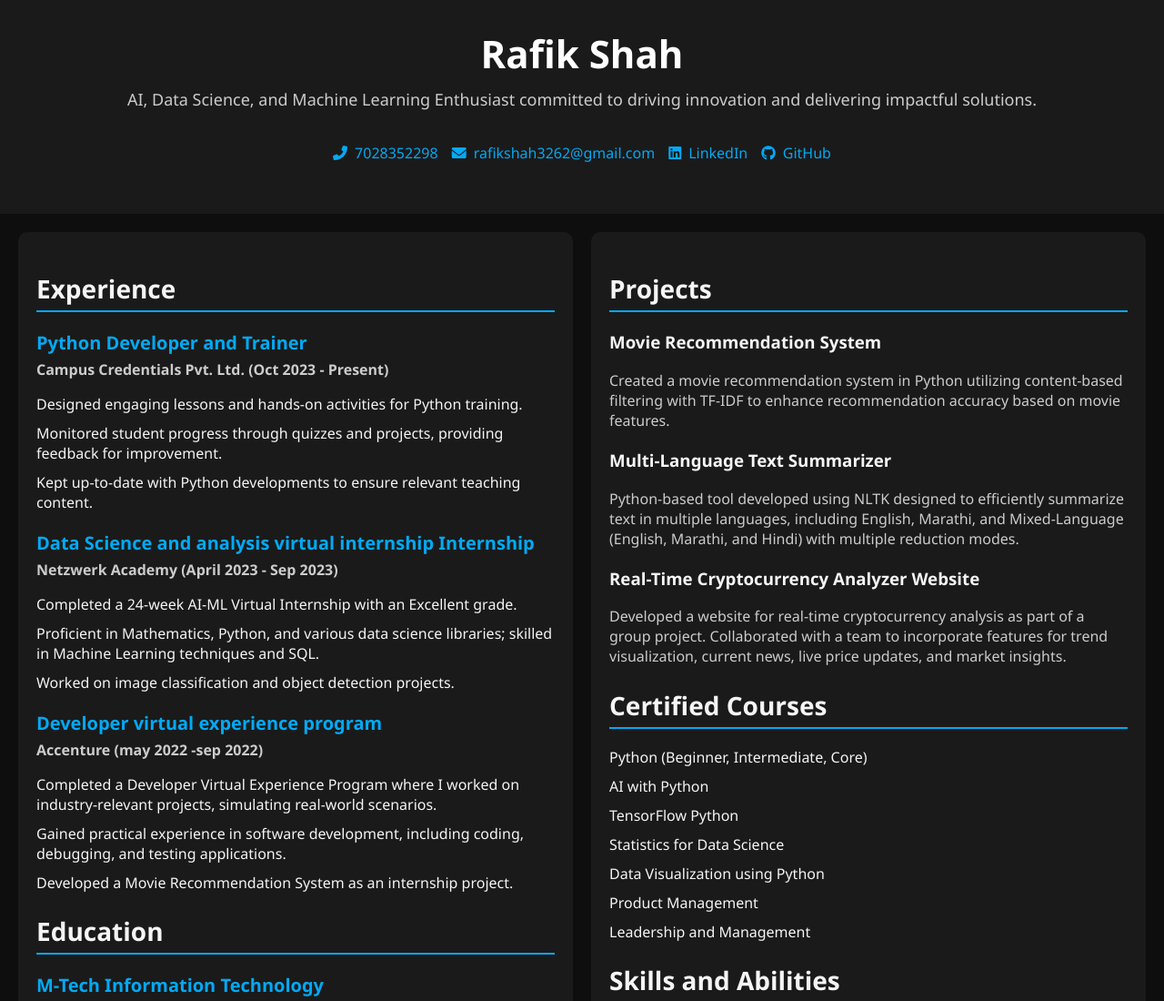
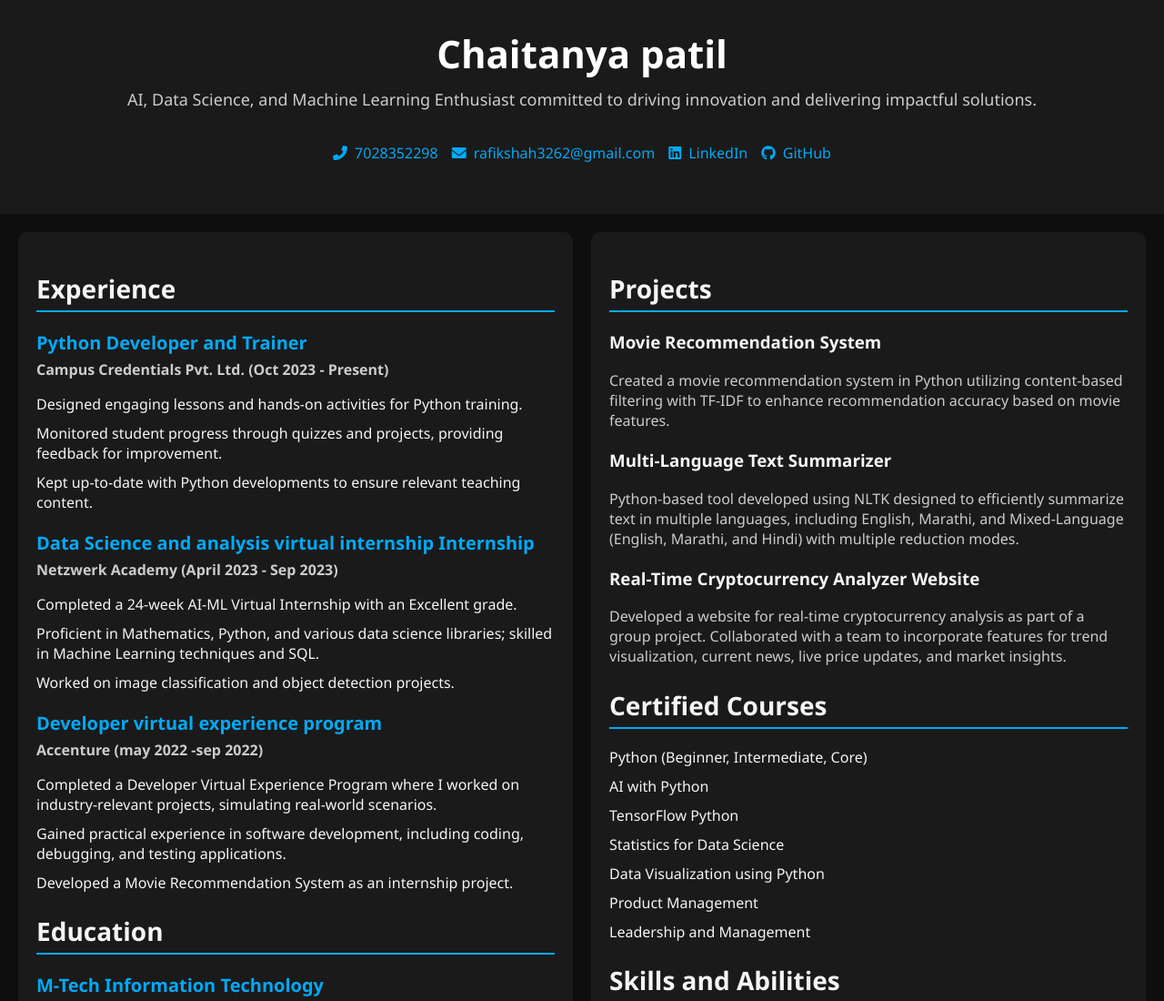
Before and after one commit to Chaitanyapatil47/My-Resume, a plain HTML site: page index.html in a window 1280 px wide. Shown: the top 1100 px of the page at 91% size. Drawn offline with Linux system fonts and the light colour scheme.

Commit message:
Update index.html

```diff
--- a/index.html
+++ b/index.html
@@ -176,7 +176,7 @@
 
 <body>
     <header>
-        <h1>Rafik Shah</h1>
+        <h1>Chaitanya patil</h1>
         <p>AI, Data Science, and Machine Learning Enthusiast committed to driving innovation and delivering impactful solutions.</p>
         <div class="contact-info">
             <ul>
```
